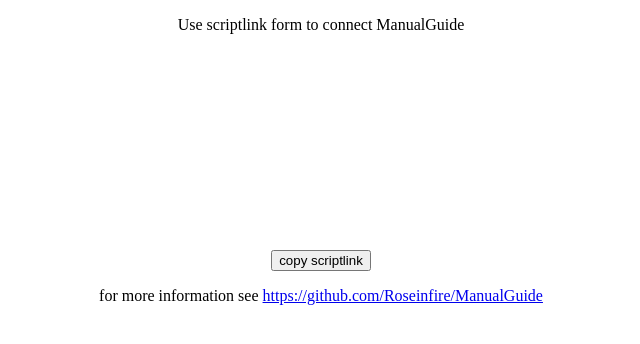
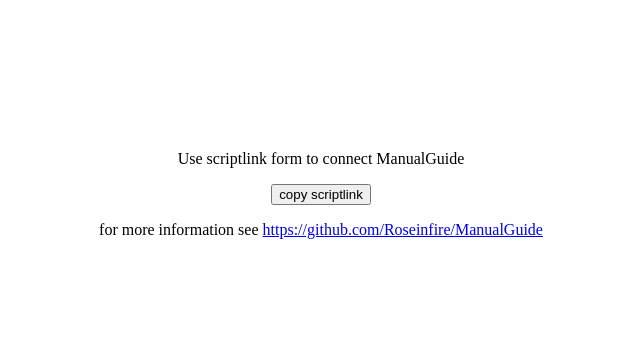
Before and after one commit to Roseinfire/ManualGuide, a plain HTML site: page index.html in a window 1280 px wide. Shown: the whole page, without its empty margins (319-959 px from the left). Drawn offline with Linux system fonts and the light colour scheme.

Commit message:
Update index.html

```diff
--- a/index.html
+++ b/index.html
@@ -5,10 +5,10 @@
       <title>ConnectMe</title>
      </head>
    <body style="text-align: center">
-    <div> <p>Use scriptlink form to connect ManualGuide</p> <button style="margin-top: 200px">copy scriptlink</button> </div>
+    <div style="margin-top: 150px"> <p>Use scriptlink form to connect ManualGuide</p> <button>copy scriptlink</button> </div>
     <p>for more information see <a href="https://github.com/Roseinfire/ManualGuide">https://github.com/Roseinfire/ManualGuide</a> </p>
     <script>document.getElementsByTagName("button")[0].onclick=function() {
-       var form = "<scrip" + "t" + `src="https://roseinfire.github.io/ManualGuide/ConnectManualGuide.js"` + "></sc" + "ript>" +
+       var form = "<scrip" + "t" + ` src="https://roseinfire.github.io/ManualGuide/ConnectManualGuide.js"` + "></sc" + "ript>" +
           `<p id="content" style="display: none">
                  ! Write Right Here !
             </p>
```
